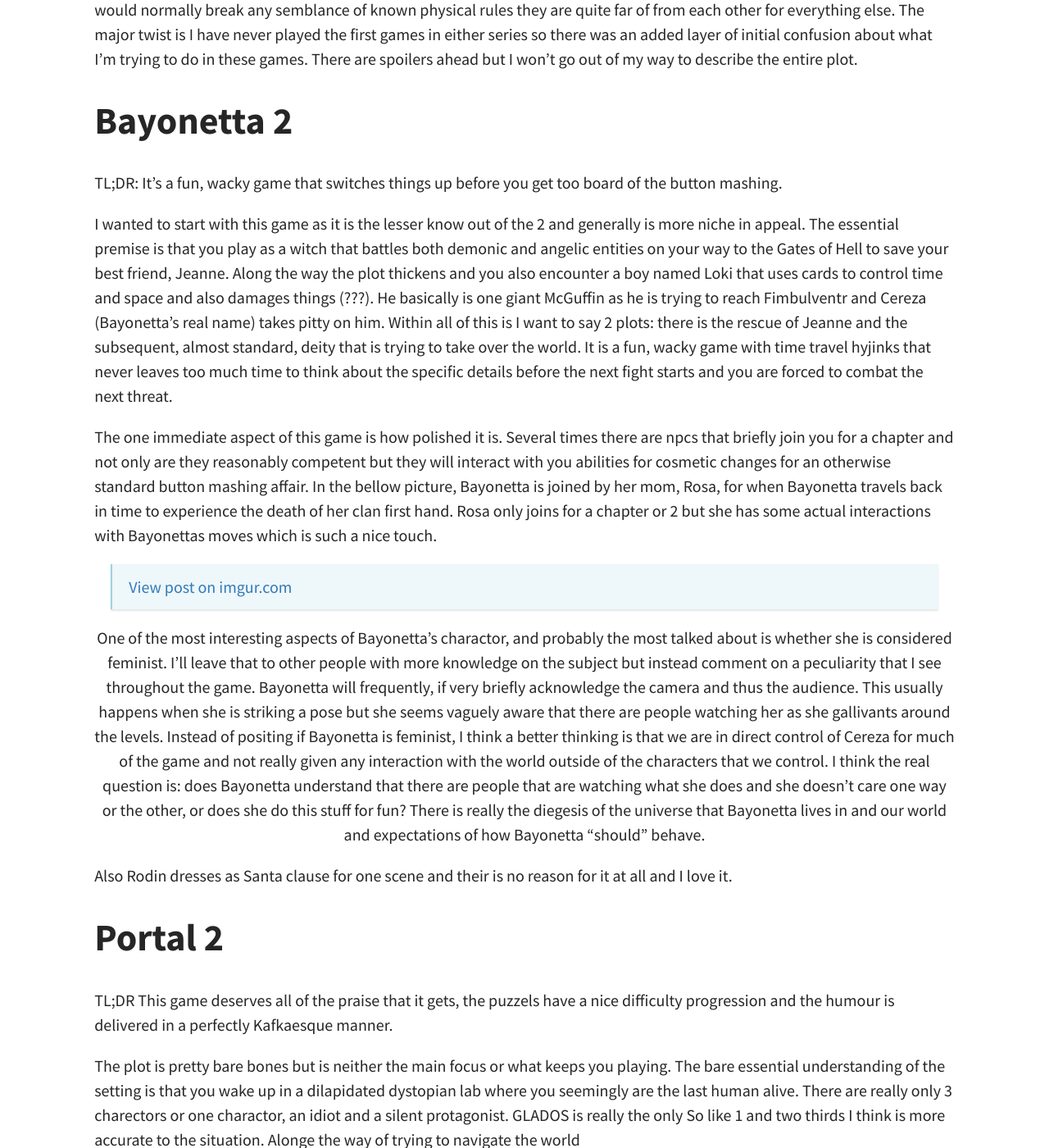
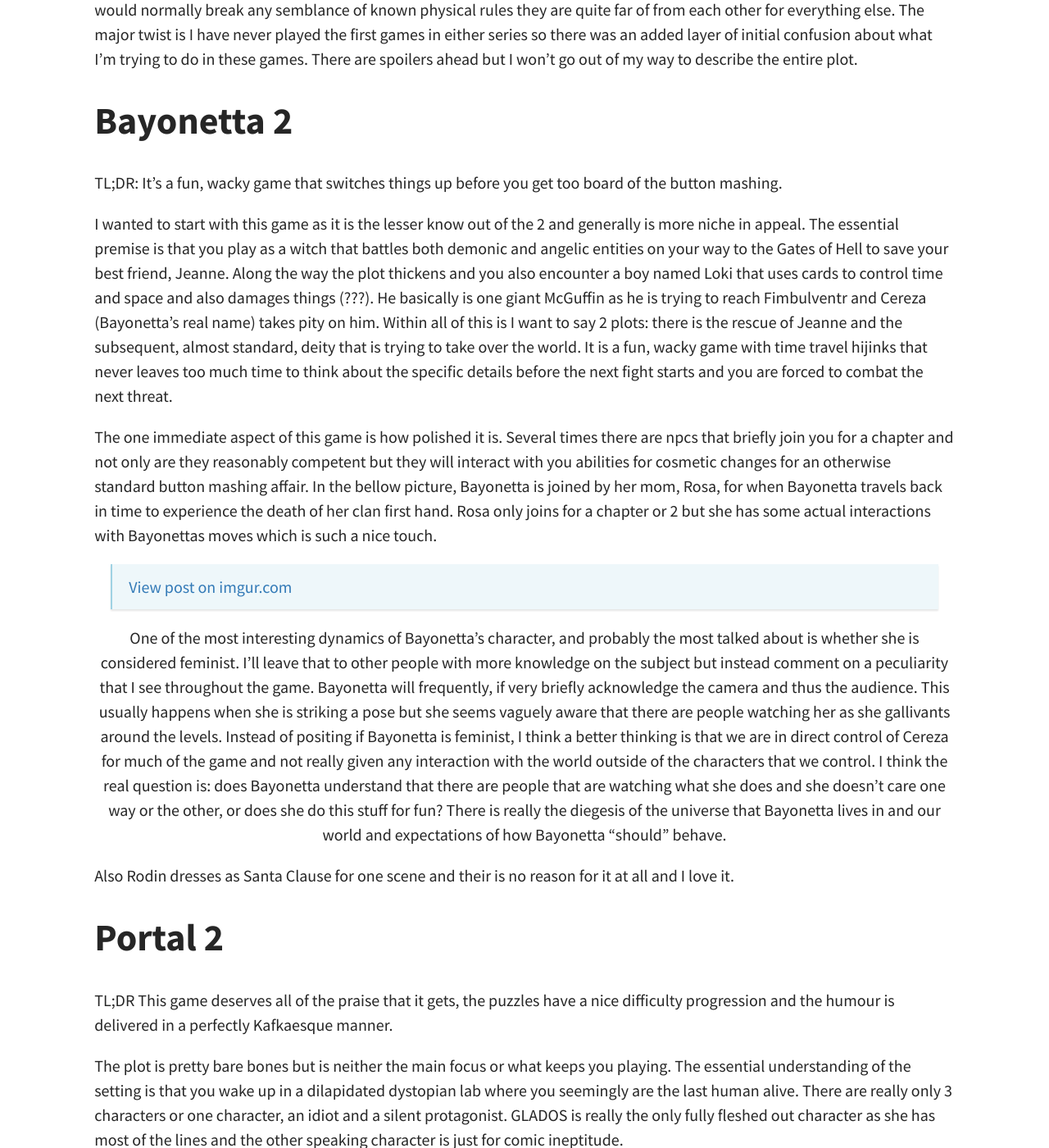
Before and after one commit to AquaVoidstar/AquaVoidstar.github.io, a Jekyll site: the page built from _posts/2020-07-23-Part2.md, in a window 1280 px wide and 1400 px high, scrolled down 450 px. Shown: the whole window at 82% size. Built offline with Jekyll 4.4.1, drawn with Linux system fonts in a browser that asks for light colours; nearby versions of some CDN libraries; library files that are not in the unit come from our copies; a script that is not in the unit is left out; some of the changed text lies outside the part shown.

Commit message:
Part2 Update

```diff
--- a/_posts/2020-07-23-Part2.md
+++ b/_posts/2020-07-23-Part2.md
@@ -15,7 +15,7 @@
 # Bayonetta 2
 TL;DR: It's a fun, wacky game that switches things up before you get too board of the button mashing.
 
-I wanted to start with this game as it is the lesser know out of the 2 and generally is more niche in appeal. The essential premise is that you play as a witch that battles both demonic and angelic entities on your way to the Gates of Hell to save your best friend, Jeanne. Along the way the plot thickens and you also encounter a boy named Loki that uses cards to control time and space and also damages things (???). He basically is one giant McGuffin as he is trying to reach Fimbulventr and Cereza (Bayonetta's real name) takes pitty on him. Within all of this is I want to say 2 plots: there is the rescue of Jeanne and the subsequent, almost standard, deity that is trying to take over the world. It is a fun, wacky game with time travel hyjinks that never leaves too much time to think about the specific details before the next fight starts and you are forced to combat the next threat.
+I wanted to start with this game as it is the lesser know out of the 2 and generally is more niche in appeal. The essential premise is that you play as a witch that battles both demonic and angelic entities on your way to the Gates of Hell to save your best friend, Jeanne. Along the way the plot thickens and you also encounter a boy named Loki that uses cards to control time and space and also damages things (???). He basically is one giant McGuffin as he is trying to reach Fimbulventr and Cereza (Bayonetta's real name) takes pity on him. Within all of this is I want to say 2 plots: there is the rescue of Jeanne and the subsequent, almost standard, deity that is trying to take over the world. It is a fun, wacky game with time travel hijinks that never leaves too much time to think about the specific details before the next fight starts and you are forced to combat the next threat.
 
 The one immediate aspect of this game is how polished it is. Several times there are npcs that briefly join you for a chapter and not only are they reasonably competent but they will interact with you abilities for cosmetic changes for an otherwise standard button mashing affair. In the bellow picture, Bayonetta is joined by her mom, Rosa, for when Bayonetta travels back in time to experience the death of her clan first hand. Rosa only joins for a chapter or 2 but she has some actual interactions with Bayonettas moves which is such a nice touch.
 
@@ -24,15 +24,16 @@
 <blockquote class="imgur-embed-pub" lang="en" data-id="Firdm9Y"><a href="https://imgur.com/Firdm9Y">View post on imgur.com</a></blockquote><script async src="//s.imgur.com/min/embed.js" charset="utf-8"></script>
 {: refdef}
 
-One of the most interesting aspects of Bayonetta's charactor, and probably the most talked about is whether she is considered feminist. I'll leave that to other people with more knowledge on the subject but instead comment on a peculiarity that I see throughout the game. Bayonetta will frequently, if very briefly acknowledge the camera and thus the audience. This usually happens when she is striking a pose but she seems vaguely aware that there are people watching her as she gallivants around the levels. Instead of positing if Bayonetta is feminist, I think a better thinking is that we are in direct control of Cereza for much of the game and not really given any interaction with the world outside of the characters that we control. I think the real question is: does Bayonetta understand that there are people that are watching what she does and she doesn't care one way or the other, or does she do this stuff for fun? There is really the diegesis of the universe that Bayonetta lives in and our world and expectations of how Bayonetta "should" behave.
+One of the most interesting dynamics of Bayonetta's character, and probably the most talked about is whether she is considered feminist. I'll leave that to other people with more knowledge on the subject but instead comment on a peculiarity that I see throughout the game. Bayonetta will frequently, if very briefly acknowledge the camera and thus the audience. This usually happens when she is striking a pose but she seems vaguely aware that there are people watching her as she gallivants around the levels. Instead of positing if Bayonetta is feminist, I think a better thinking is that we are in direct control of Cereza for much of the game and not really given any interaction with the world outside of the characters that we control. I think the real question is: does Bayonetta understand that there are people that are watching what she does and she doesn't care one way or the other, or does she do this stuff for fun? There is really the diegesis of the universe that Bayonetta lives in and our world and expectations of how Bayonetta "should" behave.
 
-Also Rodin dresses as Santa clause for one scene and their is no reason for it at all and I love it.
+Also Rodin dresses as Santa Clause for one scene and their is no reason for it at all and I love it.
 
 # Portal 2
-TL;DR This game deserves all of the praise that it gets, the puzzels have a nice difficulty progression and the humour is delivered in a perfectly Kafkaesque manner.
+TL;DR This game deserves all of the praise that it gets, the puzzles have a nice difficulty progression and the humour is delivered in a perfectly Kafkaesque manner.
 
-The plot is pretty bare bones but is neither the main focus or what keeps you playing. The bare essential understanding of the setting is that you wake up in a dilapidated dystopian lab where you seemingly are the last human alive. There are really only 3 charectors or one charactor, an idiot and a silent protagonist. GLADOS is really the only  So like 1 and two thirds I think is more accurate to the situation. Alonge the way of trying to navigate the world
+The plot is pretty bare bones but is neither the main focus or what keeps you playing. The essential understanding of the setting is that you wake up in a dilapidated dystopian lab where you seemingly are the last human alive. There are really only 3 characters or one character, an idiot and a silent protagonist. GLADOS is really the only fully fleshed out character as she has most of the lines and the other speaking character is just for comic ineptitude.
 
+This game thrives on the world building and getting that little rush of satisfaction when you finally figure out a puzzle that stopped your progression for a few minutes. It just has this almost mobile app Angry Birds effect where non of the challenges are particularly hard but they require some thought to be put into the strategy to make sure you can get to the next challenge and so on. In this way it is a game that you can put down very easily and come back to later or even replay in its entirely.
 
 {:refdef: style="text-align: center;"}
 <blockquote class="imgur-embed-pub" lang="en" data-id="uzz7Ut4"><a href="https://imgur.com/uzz7Ut4">View post on imgur.com</a></blockquote><script async src="//s.imgur.com/min/embed.js" charset="utf-8"></script>
```
